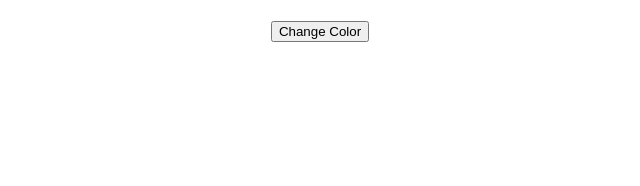
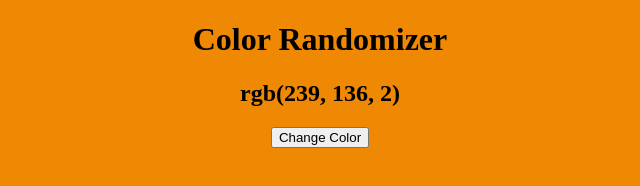
Before and after one commit to AmberUpshaw/Random-Color, a plain HTML site: page index.html in a window 1280 px wide. Both pictures are taken after a click on the button "Change Color". Shown: the whole page, without its empty margins (320-960 px from the left). Drawn offline with Linux system fonts and the light colour scheme.

Commit message:
Changed h1 and added h2 in index.html, created event Listener for button onclick to generate a random color for body bg color and h2 innerText

```diff
--- a/index.html
+++ b/index.html
@@ -2,12 +2,13 @@
 <html>
 	<head>
 		<meta charset="utf-8">
-		<title>Random Color Generator</title>
+		<title>Color Randomizer</title>
 		<link rel="stylesheet" href="style.css" type="text/css" />
 	</head>
 	<body>
 		<div id="container">
-			<h1 id="rgb"></h1>
+			<h1>Color Randomizer</h1>
+			<h2 id="rgb"></h2>
 			<button id="change">Change Color</button>
 		</div>
 
--- a/script.js
+++ b/script.js
@@ -0,0 +1,14 @@
+const button = document.querySelector('#change');
+const h1 = document.querySelector('#rgb');
+const body = document.querySelector('body');
+
+
+button.addEventListener('click', () => {
+	const red = Math.floor(Math.random() * 256);
+	const blue = Math.floor(Math.random() * 256);
+	const green = Math.floor(Math.random() * 256);
+	const rgb = `${red}, ${blue}, ${green}`;
+
+	h1.innerText = `rgb(${rgb})`;
+	body.style.backgroundColor = `rgb(${rgb})`;
+});
```
